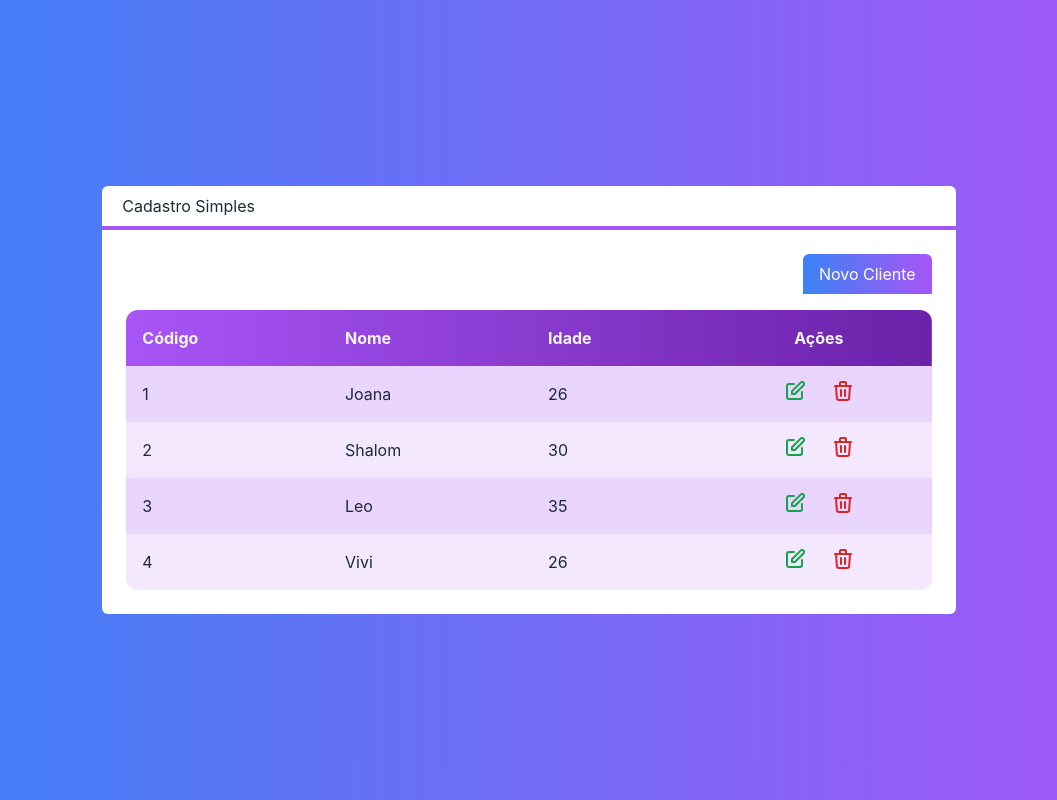
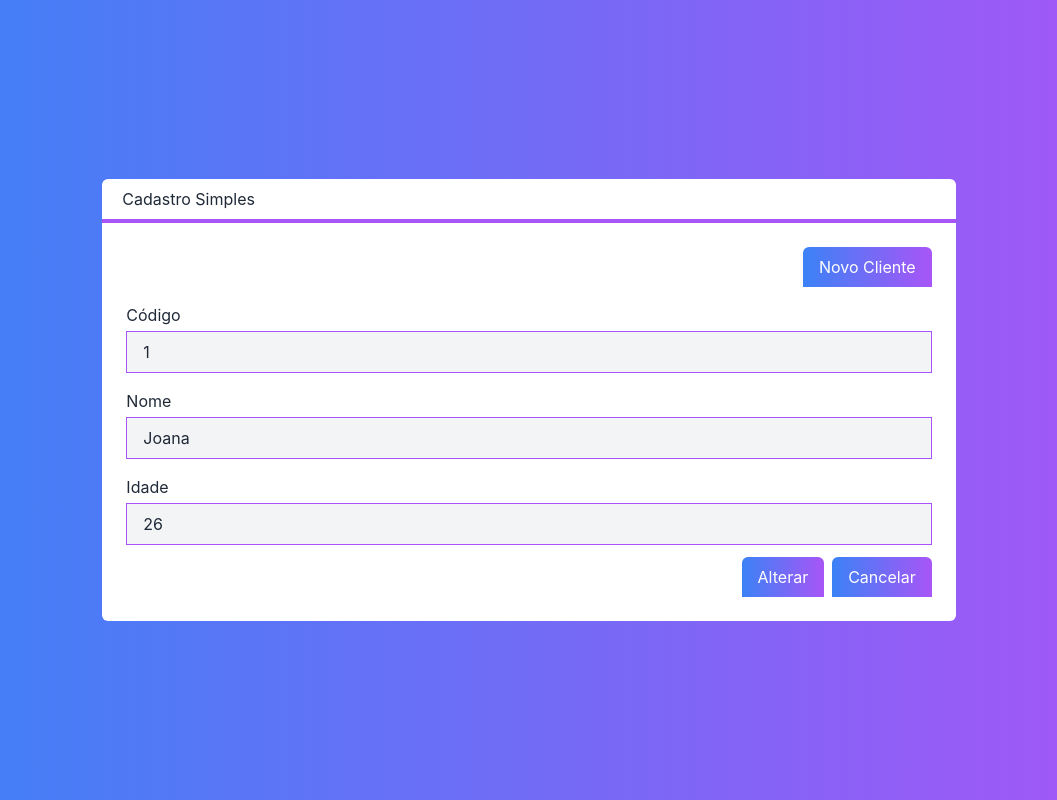
Before and after one commit to joanagodoy/nextjs-crud-cod3r, a Next.js app in the folder next-crud/: page / in a window 1280 px wide. Shown: the whole page, without its empty margins (111-1168 px from the left). Built offline with nearby package versions, Linux system fonts and the light colour scheme.

Commit message:
Componente Formulário

```diff
--- /dev/null
+++ b/next-crud/src/components/Entrada.tsx
@@ -0,0 +1,30 @@
+interface EntradaProps{
+    label: string
+    tipo?: 'text' | 'number'
+    valor: any
+    somenteLeitura?: boolean
+    className?: string
+    valorMudou?: (valor: any) => void
+}
+
+
+export default function Entrada(props: EntradaProps){
+    return (
+        <div className={`flex flex-col ${props.className}`}>
+            <label className='mb-1'>
+                {props.label}
+            </label>
+            <input
+                type={props.tipo ?? 'text'}
+                value={props.valor}
+                readOnly={props.somenteLeitura}
+                onChange={e => props.valorMudou?.(e.target.value)}
+                className={`
+                    border border-purple-500 rouded-lg
+                    focus:outline-none bg-gray-100 px-4 py-2
+                    ${props.somenteLeitura ? '' : 'focus:bg-white'}
+                `}
+            />
+        </div>
+    )
+}
--- /dev/null
+++ b/next-crud/src/components/Formulario.tsx
@@ -0,0 +1,31 @@
+import { useState } from "react";
+import Cliente from "../core/Cliente";
+import Botao from "./Botao";
+import Entrada from "./Entrada";
+
+interface FormularioProps{
+    cliente: Cliente
+}
+
+export default function Formulario(props: FormularioProps){
+    const id = props.cliente.id
+    const [nome, setNome] = useState(props.cliente?.nome ?? '')
+    const [idade, setIdade] = useState(props.cliente?.idade ?? '')
+    return (
+        <div>
+            {id ? (
+                <Entrada label="Código"  tipo="text" valor={id}  className="mb-4" somenteLeitura></Entrada>
+            ) : false}
+            <Entrada label="Nome"  tipo="text" valor={nome} className="mb-4"></Entrada>
+            <Entrada label="Idade"  tipo="number" valor={idade}></Entrada>
+            <div className="flex justify-end mt-3">
+                <Botao cor="green" className="mr-2">
+                    {id ? "Alterar" : "Salvar"}
+                </Botao>
+                <Botao cor="gray">
+                    Cancelar
+                </Botao>
+            </div>
+        </div>
+    )
+}
--- a/next-crud/src/pages/index.tsx
+++ b/next-crud/src/pages/index.tsx
@@ -1,4 +1,5 @@
 import Botao from '../components/Botao'
+import Formulario from '../components/Formulario'
 import Layout from '../components/Layout'
 import Tabela from '../components/Tabela'
 import Cliente from '../core/Cliente'
@@ -28,10 +29,11 @@
     `}>
       <Layout titulo="Cadastro Simples">
         <Botao cor="green" className="mb-4" >Novo Cliente</Botao>
-        <Tabela clientes={clientes}
+        {/* <Tabela clientes={clientes}
                 clienteAlterado={clienteAlterado}
                 clienteExcluido={clienteExcluido}
-        />
+        /> */}
+        <Formulario cliente={clientes[0]}/>
       </Layout>
     </h1>
   )
```
